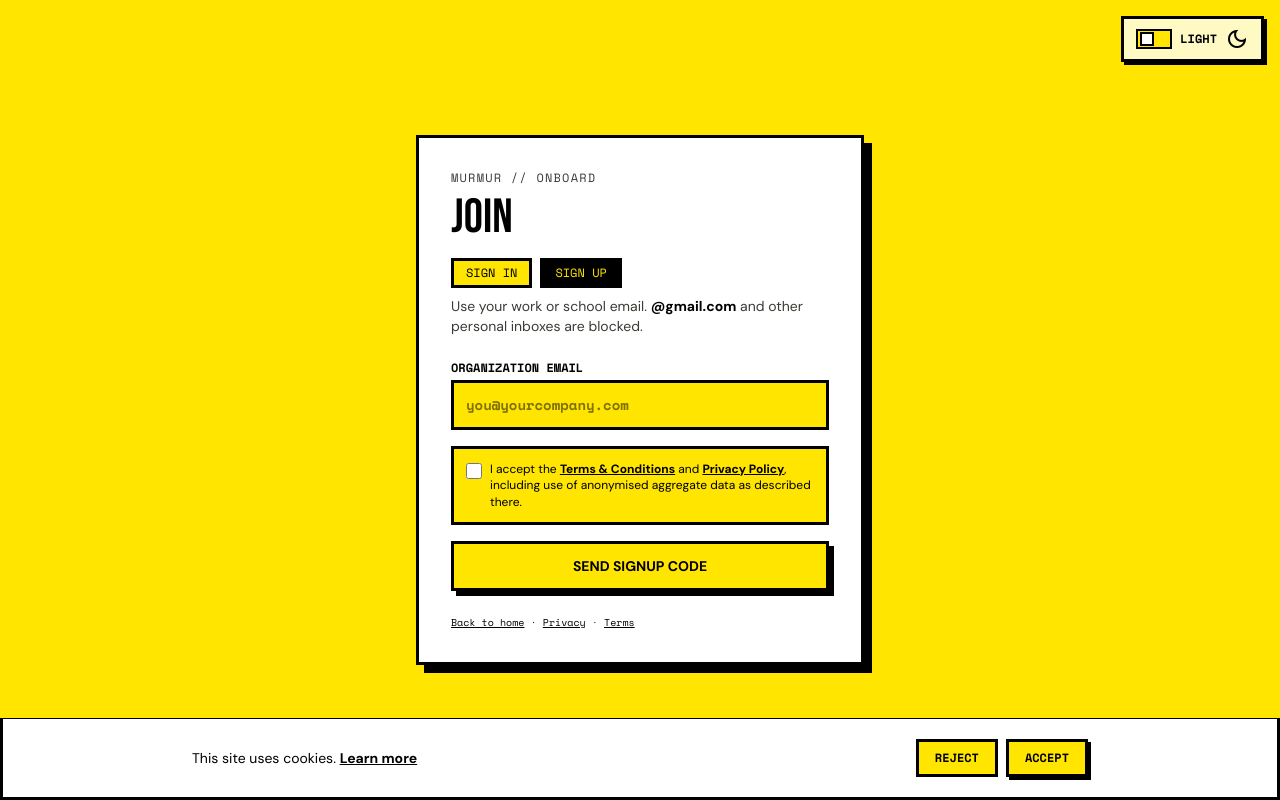
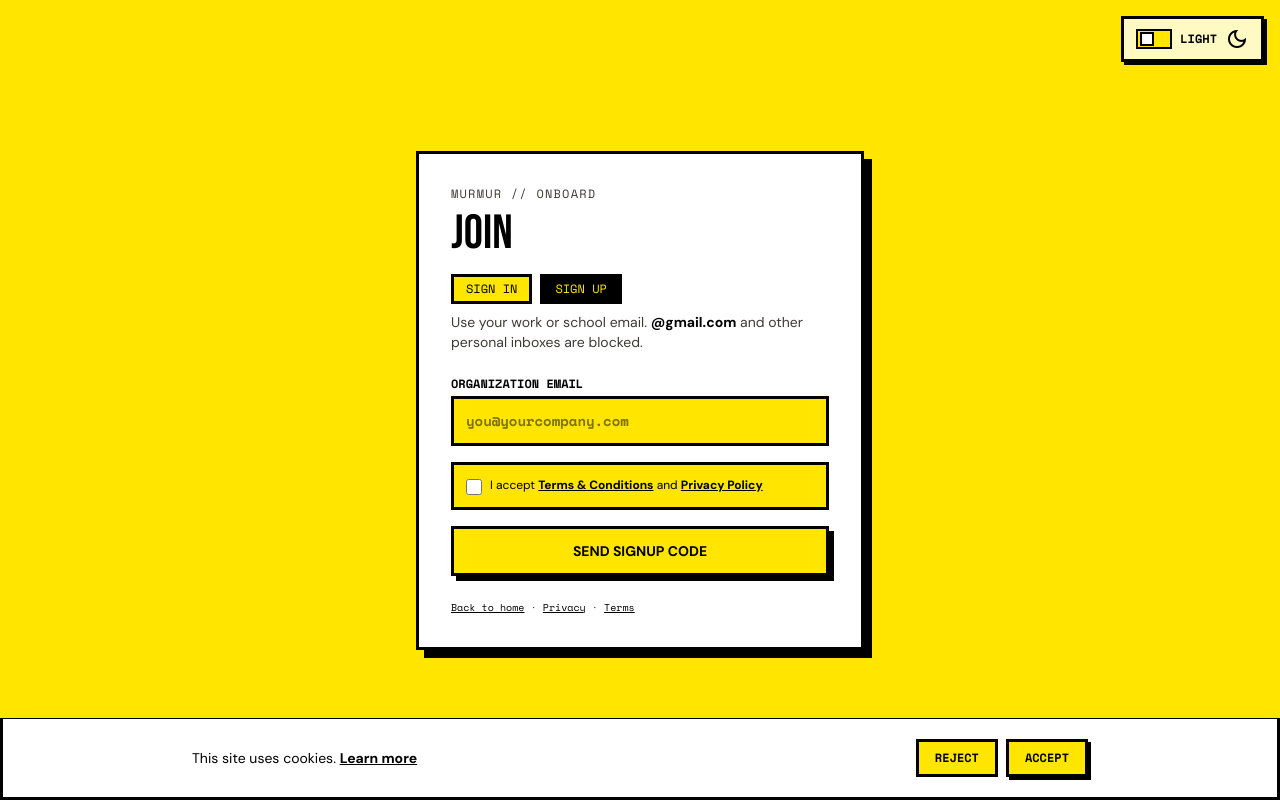
Before and after one commit to Anasabubakar/MoreMur, a Next.js app in the folder web/: page /signup in a window 1280 px wide. Built offline with nearby package versions, Linux system fonts and the light colour scheme; no server answers.

Commit message:
Shorten signup consent checkbox label.
Remove extra anonymised aggregate data wording so signup only asks users to accept Terms and Privacy.

Co-authored-by: Cursor <cursoragent@cursor.com>

```diff
--- a/web/src/components/legal/LegalAcceptance.tsx
+++ b/web/src/components/legal/LegalAcceptance.tsx
@@ -21,9 +21,9 @@ export function LegalAcceptance({ accepted, onAcceptedChange }: Props) {
           className={boxClass}
         />
         <span>
-          I accept the{" "}
+          I accept{" "}
           <Link
-            href="/legal?doc=tc#panel-tc"
+            href="/legal?doc=tc"
             target="_blank"
             rel="noopener noreferrer"
             className="font-bold underline"
@@ -32,14 +32,13 @@ export function LegalAcceptance({ accepted, onAcceptedChange }: Props) {
           </Link>{" "}
           and{" "}
           <Link
-            href="/legal?doc=pp#panel-pp"
+            href="/legal?doc=pp"
             target="_blank"
             rel="noopener noreferrer"
             className="font-bold underline"
           >
             Privacy Policy
           </Link>
-          , including use of anonymised aggregate data as described there.
         </span>
       </label>
     </div>
```
